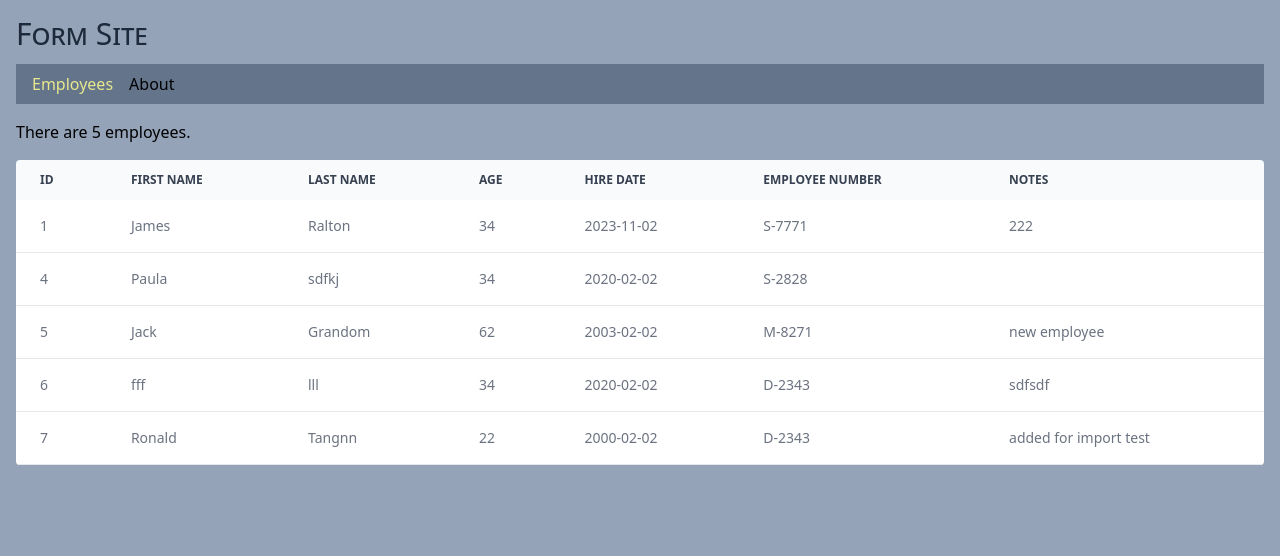
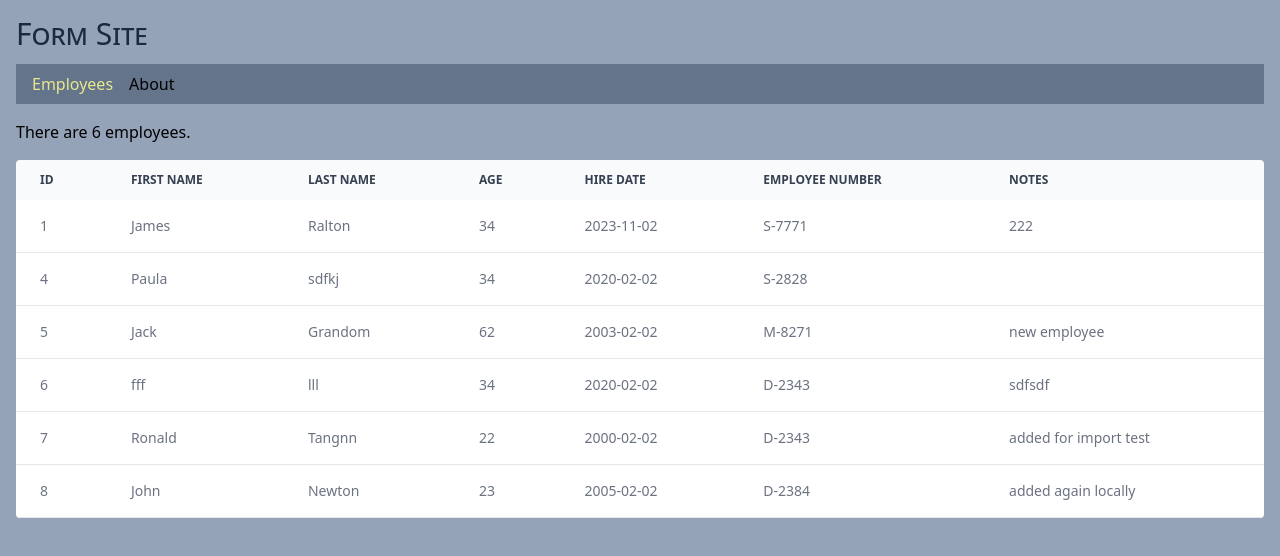
Before and after one commit to edwardtanguay/et873-vite-react-site-json-server, a React (Vite) app: page /employees in a window 1280 px wide. Shown: the top 556 px of the page. Built offline with nearby package versions, Linux system fonts and the light colour scheme.

Commit message:
added john

```diff
--- a/src/data/db.json
+++ b/src/data/db.json
@@ -44,6 +44,15 @@
       "employeeNumber": "D-2343",
       "notes": "added for import test",
       "id": 7
+    },
+    {
+      "firstName": "John",
+      "lastName": "Newton",
+      "age": 23,
+      "hireDate": "2005-02-02",
+      "employeeNumber": "D-2384",
+      "notes": "added again locally",
+      "id": 8
     }
   ]
 }
--- a/src/pages/PageSimpleForm.tsx
+++ b/src/pages/PageSimpleForm.tsx
@@ -38,7 +38,7 @@ export const PageSimpleForm = () => {
 		})();
 	};
 	return (
-		<form onSubmit={handleFormSubmit} encType="multipart/form-data">
+		<form onSubmit={handleFormSubmit}>
 			<fieldset className="border border-slate-500 p-4 rounded">
 				<legend>New Employee</legend>
 
```
